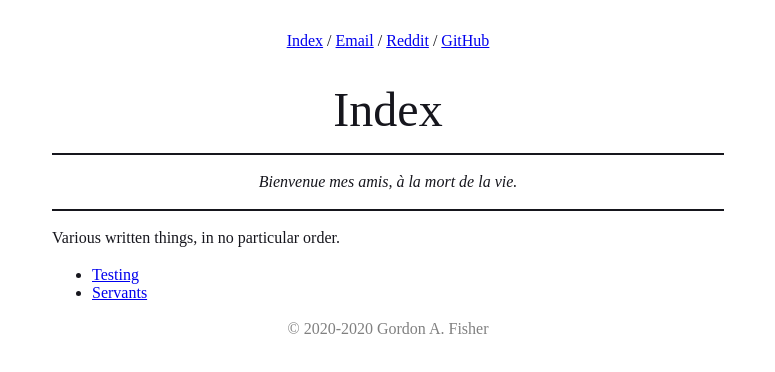
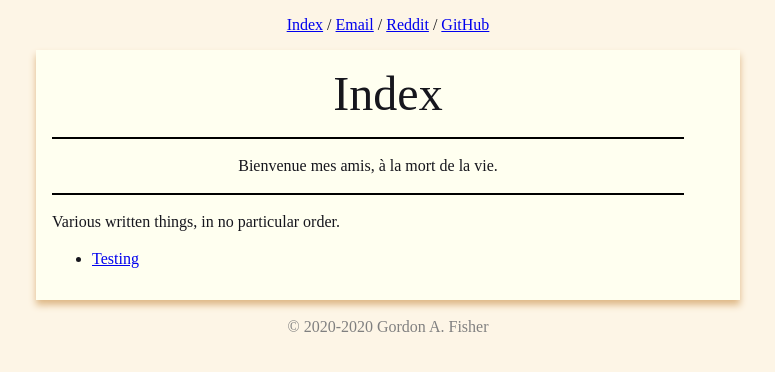
Before and after one commit to gaf04/gaf04.github.io, a plain HTML site: page index.html in a window 1280 px wide. Shown: the whole page, without its empty margins (252-1027 px from the left). Drawn offline with Linux system fonts and the light colour scheme.

Commit message:
Remove servants

```diff
--- a/index.html
+++ b/index.html
@@ -8,24 +8,36 @@
       >
     <style>
 body {
+	color: #16161d; /* Eigengrau */
+	margin: 1em;
+	background: OldLace;
+}
+main {
 	max-width: 42rem;
+	padding: 1em;
 	margin: 1em auto 1em auto;
-	color: #16161d; /* Eigengrau */
-	padding: 1em;
+	box-shadow: 0px 5px 7px BurlyWood;
+	background: Ivory;
 }
 
-article > h1:first-of-type { font-size: 3rem; }
-article > p:first-of-type { font-style: italic; }
-article > h1:first-of-type, article > p:first-of-type {
+article > h1:first-of-type {
+	font-size: 3rem;
 	text-align: center;
 	margin: 0;
-	padding: 1rem;
-	border-bottom: 2px solid #16161d;
+}
+blockquote {
+	border-top: 2px solid black;
+	border-bottom: 2px solid black;
+	text-align: center;
+	margin-left: 0;
 }
 
 h1,h2,h3 { font-weight: normal; }
 p { line-height: 1.4; }
-img { max-width: 100%; }
+img {
+	max-width: 100%;
+	text-align: center;
+}
 
 nav,footer { text-align: center; margin-bottom: 1em; }
 footer { color: grey; }
@@ -43,14 +55,14 @@ footer { color: grey; }
       <article>
         <h1 id=index>Index</h1>
 
-        <p>Bienvenue mes amis, à la mort de la vie.
+        <blockquote>
+          <p>Bienvenue mes amis, à la mort de la vie.
+        </blockquote>
 
         <p>Various written things, in no particular order.
 
         <ul>
           <li><a href=test.html>Testing</a>
-
-          <li><a href=servants.html>Servants</a>
         </ul>
       </article>
     </main>
--- a/src/css/def.css
+++ b/src/css/def.css
@@ -1,22 +1,34 @@
 body {
+	color: #16161d; /* Eigengrau */
+	margin: 1em;
+	background: OldLace;
+}
+main {
 	max-width: 42rem;
+	padding: 1em;
 	margin: 1em auto 1em auto;
-	color: #16161d; /* Eigengrau */
-	padding: 1em;
+	box-shadow: 0px 5px 7px BurlyWood;
+	background: Ivory;
 }
 
-article > h1:first-of-type { font-size: 3rem; }
-article > p:first-of-type { font-style: italic; }
-article > h1:first-of-type, article > p:first-of-type {
+article > h1:first-of-type {
+	font-size: 3rem;
 	text-align: center;
 	margin: 0;
-	padding: 1rem;
-	border-bottom: 2px solid #16161d;
+}
+blockquote {
+	border-top: 2px solid black;
+	border-bottom: 2px solid black;
+	text-align: center;
+	margin-left: 0;
 }
 
 h1,h2,h3 { font-weight: normal; }
 p { line-height: 1.4; }
-img { max-width: 100%; }
+img {
+	max-width: 100%;
+	text-align: center;
+}
 
 nav,footer { text-align: center; margin-bottom: 1em; }
 footer { color: grey; }
```
Also changed, not shown: servants.html (deleted, +0 -91 lines), test.html (+23 -9 lines), 3 other files.
